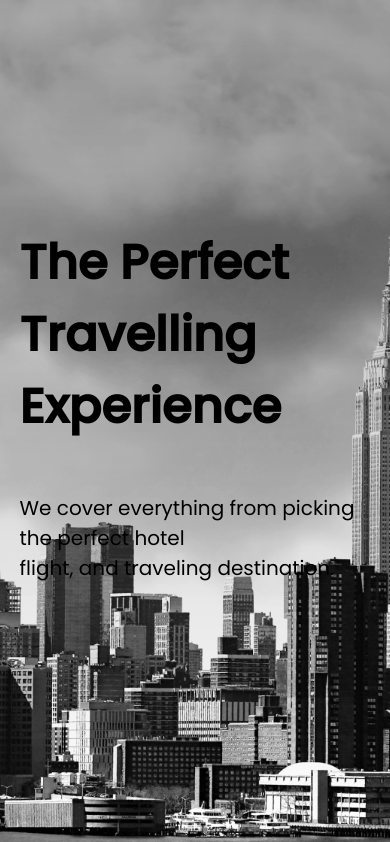
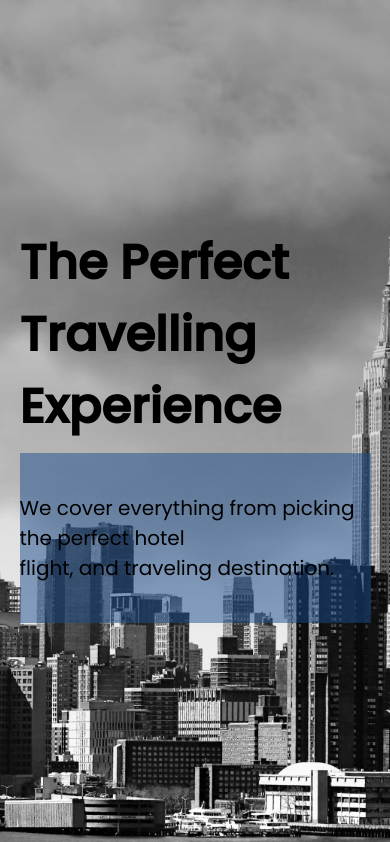
Before and after one commit to andrewgonzalez4/Travelly-Website, a plain HTML site: page index.html in a window 390 px wide. Shown: the part 910-1752 px from the top of the page. Drawn offline with Linux system fonts and the light colour scheme; a web font is replaced by a local one.

Commit message:
Changed h3 background color in the locations section for better reading.

```diff
--- a/style.css
+++ b/style.css
@@ -190,11 +190,15 @@ nav{
         margin: 0.5rem;
     }
 
-    #locations h2{
-        align-items: flex-start;
+    #locations h3{
+        background: rgba(26, 77, 140, 0.5);
     }
 
     li:hover{
         transform: none;
     }
+
+    .cloud{
+        pointer-events: none;
+    }
 }
```
